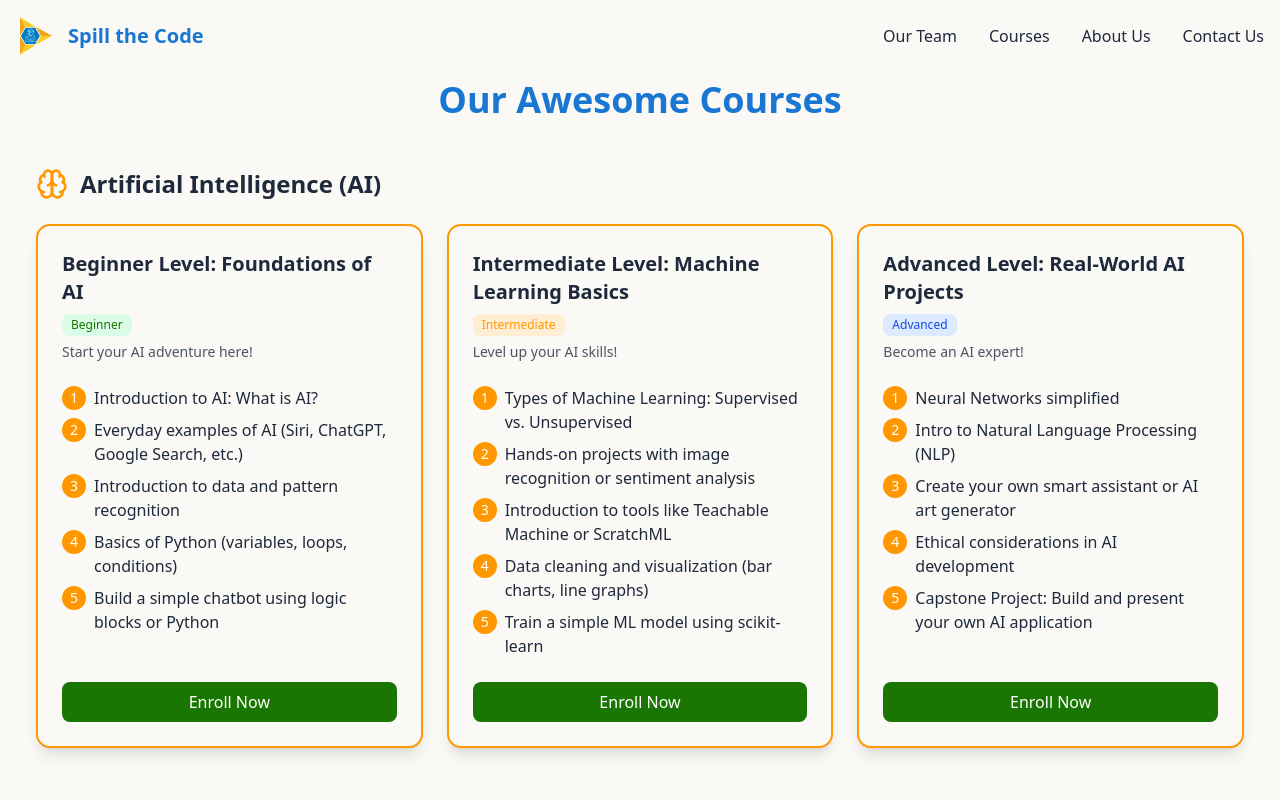
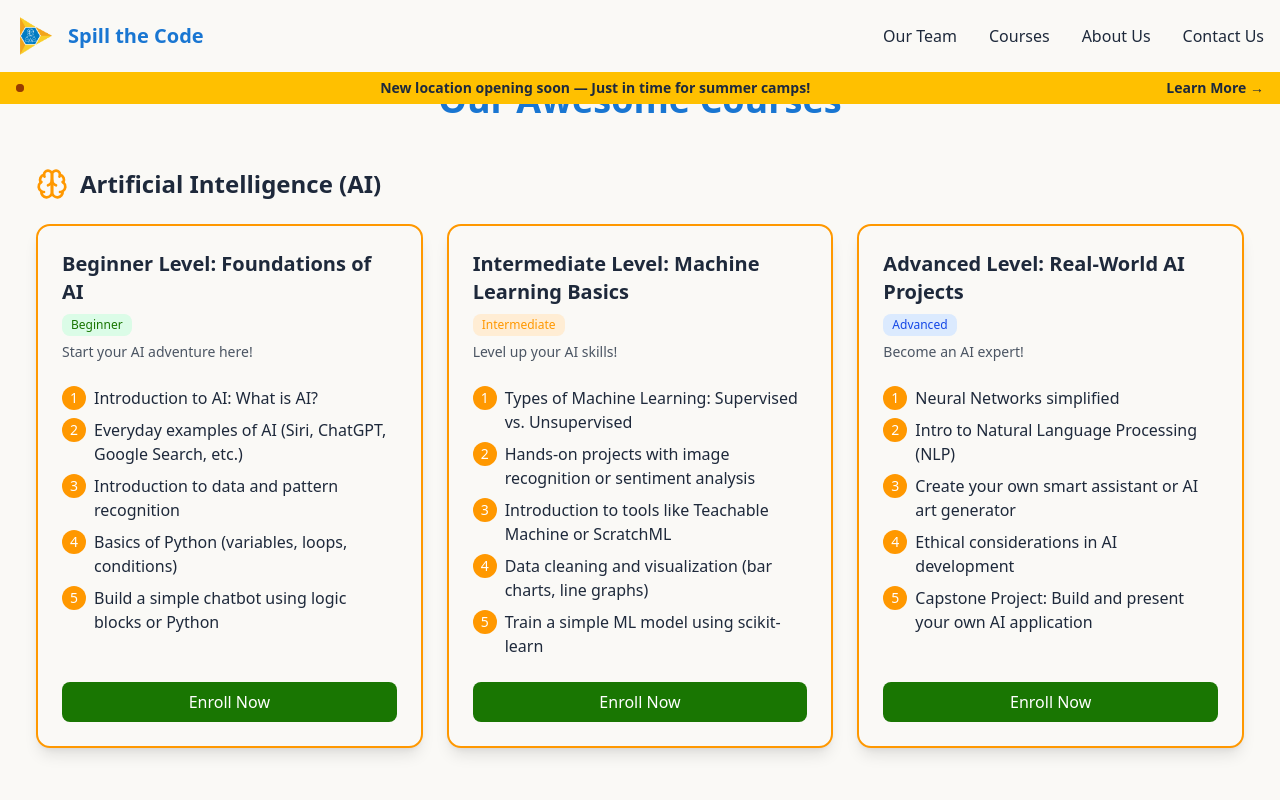
Before and after one commit to sainanim/spill-the-code, a Next.js app: page /courses in a window 1280 px wide. Shown: the top 800 px of the page. Built offline with nearby package versions, Linux system fonts and the light colour scheme.

Commit message:
Created an AnnounementBanner component advertising the new location opening soon and summer camps with a link to a summer camps section.
The banner follows the header and uses the same scrolled state to seamlessly fit right below it as well.

```diff
--- a/src/app/layout.tsx
+++ b/src/app/layout.tsx
@@ -2,6 +2,7 @@ import type { Metadata } from "next";
 import { Geist, Geist_Mono } from "next/font/google";
 import "./globals.css";
 import Header from "@/components/Header";
+import AnnouncementBanner from "@/components/AnnouncementBanner";
 import Footer from "@/components/Footer";
 
 const geistSans = Geist({
@@ -30,6 +31,7 @@ export default function RootLayout({
         className={`${geistSans.variable} ${geistMono.variable} antialiased`}
       >
         <Header />
+        <AnnouncementBanner />
         {children}
         <Footer />
       </body>
--- /dev/null
+++ b/src/components/AnnouncementBanner.tsx
@@ -0,0 +1,55 @@
+"use client";
+import { useState, useEffect } from "react";
+
+const AnnouncementBanner = () => {
+  const [scrolled, setScrolled] = useState(false);
+
+  useEffect(() => {
+    const handleScroll = () => {
+      const isScrolled = window.scrollY > 10;
+      setScrolled(current => (current !== isScrolled ? isScrolled : current));
+    };
+
+    handleScroll();
+    window.addEventListener("scroll", handleScroll);
+    return () => window.removeEventListener("scroll", handleScroll);
+  }, []);
+
+  return (
+    <div className={`fixed left-0 right-0 z-40 w-full bg-[#FFC000] py-1.5 px-4 transition-all duration-300 ${
+      scrolled ? "top-14" : "top-[4.5rem]"
+    }`}>
+      {/* Mobile */}
+      <div className="flex flex-col items-center sm:hidden">
+        <div className="flex items-center gap-2">
+          <span className="relative flex h-2 w-2 shrink-0">
+            <span className="animate-ping absolute inline-flex h-full w-full rounded-full bg-amber-700 opacity-75" />
+            <span className="relative inline-flex h-2 w-2 rounded-full bg-amber-800" />
+          </span>
+          <span className="text-slate-800 text-xs font-semibold text-center leading-snug">
+            New location opening soon — Just in time for summer camps!
+          </span>
+        </div>
+        <a href="#summer-camps" className="text-slate-800 text-xs font-bold mt-0.5">
+          Learn More →
+        </a>
+      </div>
+
+      {/* Desktop */}
+      <div className="hidden sm:grid grid-cols-[auto_1fr_auto] items-center gap-4 container mx-auto">
+        <span className="relative flex h-2 w-2 shrink-0">
+          <span className="animate-ping absolute inline-flex h-full w-full rounded-full bg-amber-700 opacity-75" />
+          <span className="relative inline-flex h-2 w-2 rounded-full bg-amber-800" />
+        </span>
+        <p className="text-slate-800 text-sm font-semibold text-center">
+          New location opening soon — Just in time for summer camps!
+        </p>
+        <a href="#summer-camps" className="text-slate-800 text-sm font-bold whitespace-nowrap hover:underline underline-offset-2">
+          Learn More →
+        </a>
+      </div>
+    </div>
+  );
+};
+
+export default AnnouncementBanner;
```
Also changed, not shown: 1 other file (tests, documents, lock files or other folders).
